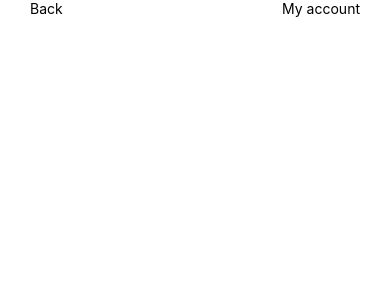
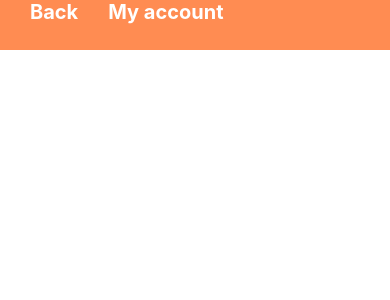
Before and after one commit to l1lgadil1/app, a React Native app: screen / in a window 390 px wide. Shown: the top 300 px of the page. Built offline with nearby package versions, Linux system fonts and the light colour scheme.

Commit message:
first commit

```diff
--- a/App.tsx
+++ b/App.tsx
@@ -22,7 +22,7 @@ function App(): JSX.Element {
         barStyle={"light-content"}
         backgroundColor={COLORS.statusBar}
       />
-      <HeaderComponent />
+      <HeaderComponent type="arrow-left" title={"My account"} />
     </SafeAreaView>
   );
 }
--- a/src/components/HeaderComponent/index.tsx
+++ b/src/components/HeaderComponent/index.tsx
@@ -1,5 +1,4 @@
-import React from "react";
-import type { PropsWithChildren } from "react";
+import React, { FunctionComponent } from "react";
 
 import {
 
@@ -8,33 +7,40 @@ import {
   View
 } from "react-native";
 import { PARAMETERS } from "../../global/enums/parameters";
+import { COLORS } from "../../global/enums/colors";
+import { IHeaderComponent } from "./props";
 
 
-function HeaderComponent(): JSX.Element {
-
+const HeaderComponent: FunctionComponent<IHeaderComponent> = (props): JSX.Element => {
 
   return (
     <View style={styles.header}>
       <View>
-        <Text>Back</Text>
+        <Text style={styles.headerText}>Back</Text>
       </View>
       <View>
-        <Text>
-          My account
+        <Text style={styles.headerText}>
+          {props.title}
         </Text>
       </View>
     </View>
   );
-}
+};
 
 const styles = StyleSheet.create({
   header: {
-    justifyContent:'space-between',
     flexDirection: "row",
+    gap: 30,
     height: PARAMETERS.headerHeight,
     fontSize: 22,
     fontWeight: "bold",
-    marginHorizontal:30
+    backgroundColor: COLORS.buttons,
+    paddingLeft: 30
+  },
+  headerText: {
+    fontSize: 20,
+    color: "white",
+    fontWeight: "bold"
   }
 });
 
--- /dev/null
+++ b/src/components/HeaderComponent/props.ts
@@ -0,0 +1,5 @@
+
+export interface IHeaderComponent {
+  title: string;
+  type: "arrow-left" | null
+}
--- a/src/global/enums/colors.ts
+++ b/src/global/enums/colors.ts
@@ -7,5 +7,6 @@ export enum COLORS {
   grey5 = "#e1e8ee",
   CardComment = "#86939e",
   cardbackground = "white",
+  headerTest = "white",
   statusBar = "#ff8c52",
 }
--- a/src/global/enums/parameters.ts
+++ b/src/global/enums/parameters.ts
@@ -1,10 +1,3 @@
 export enum PARAMETERS{
   headerHeight =50
 }
-
-
-export enum titleText{
-  color="#ff8c52",
-  fontSize = 20,
-  fontWeigth="bold"
-}
```
Also changed, not shown: src/screens/SignInScreen/index.tsx (added).
